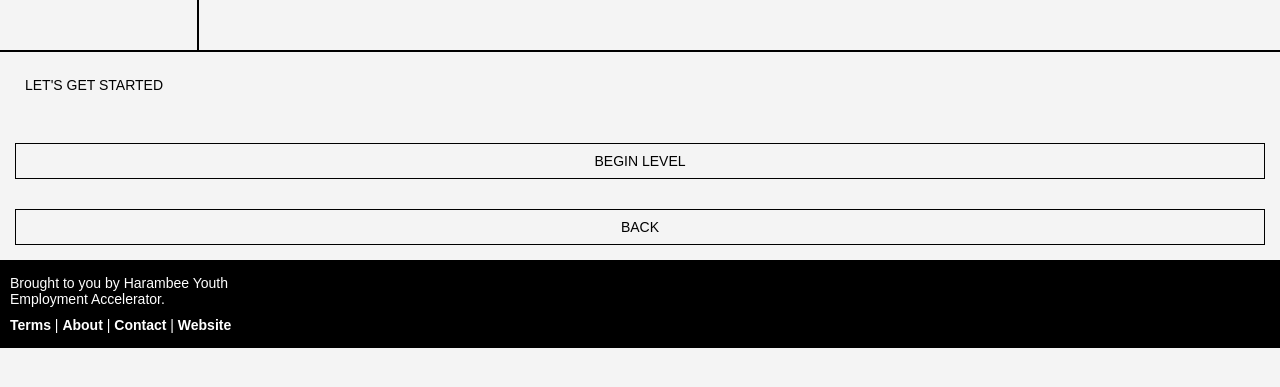
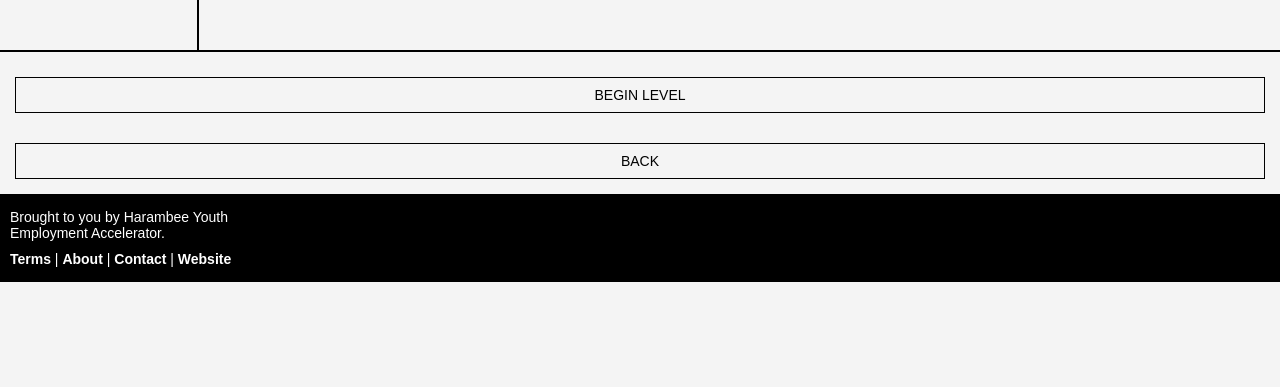
Before and after one commit to praekelt/harambee-mobile, a Django app: template harambee/templates/content/level_intro.html in a window 1280 px wide. Shown: the part 50-437 px from the top of the page. Run offline with Django 3.2, Linux system fonts and the light colour scheme; the template is opened without the code that fills it, so the values that code supplies are empty; parts of the project's set-up code (start-up, migrations or seed data) failed here and were passed over; some libraries are stand-ins or nearby versions.

Commit message:
Removed the speech bubble as requested

```diff
--- a/harambee/templates/content/level_intro.html
+++ b/harambee/templates/content/level_intro.html
@@ -24,12 +24,6 @@
         </div>
     </div>
 
-    <div class="light-grey-back content">
-        <div class="speech-bubble black-front" style="background-color: {{ journey_module_rel.journey.colour }}; border-color: transparent {{ journey_module_rel.journey.colour }}">
-            <p>LET'S GET STARTED</p>
-        </div>
-    </div>
-
     <div class="content">
         <p class="margin-bot-10">{{ object.text }}</p>
 
```
